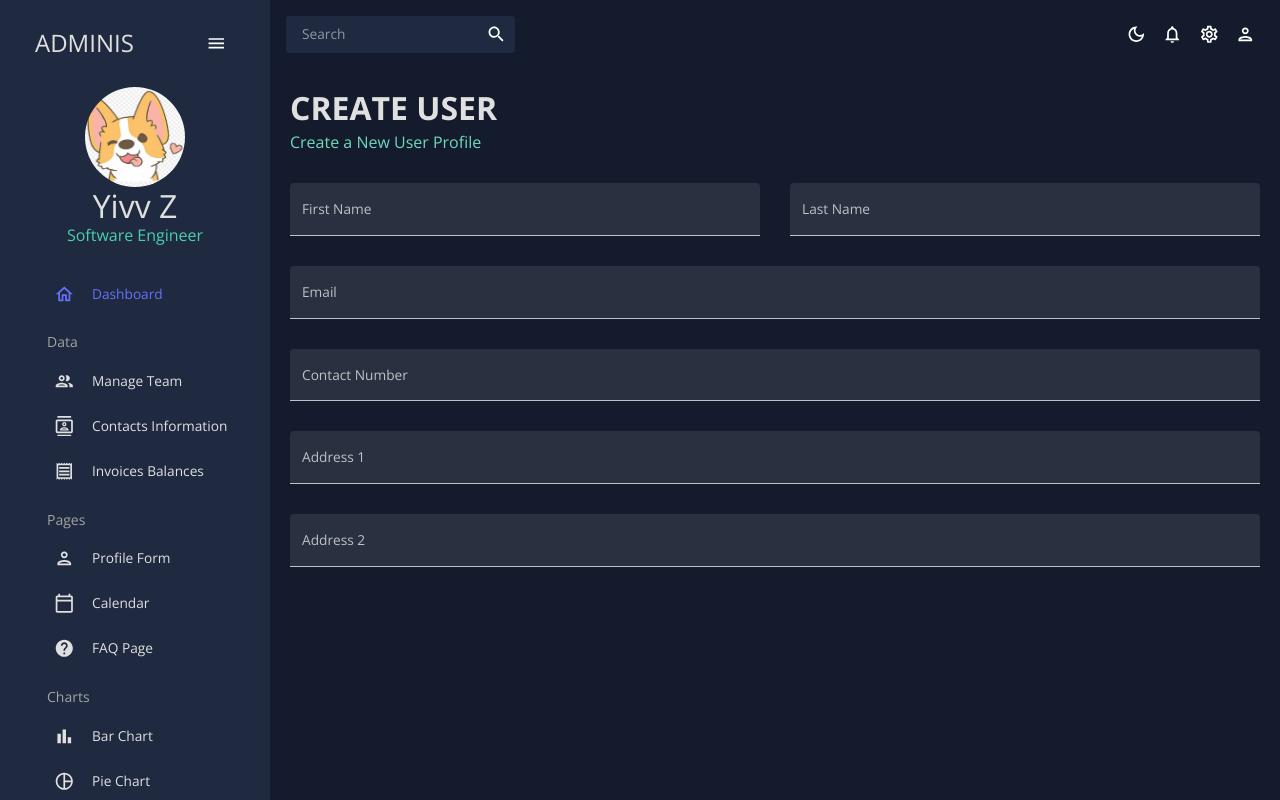
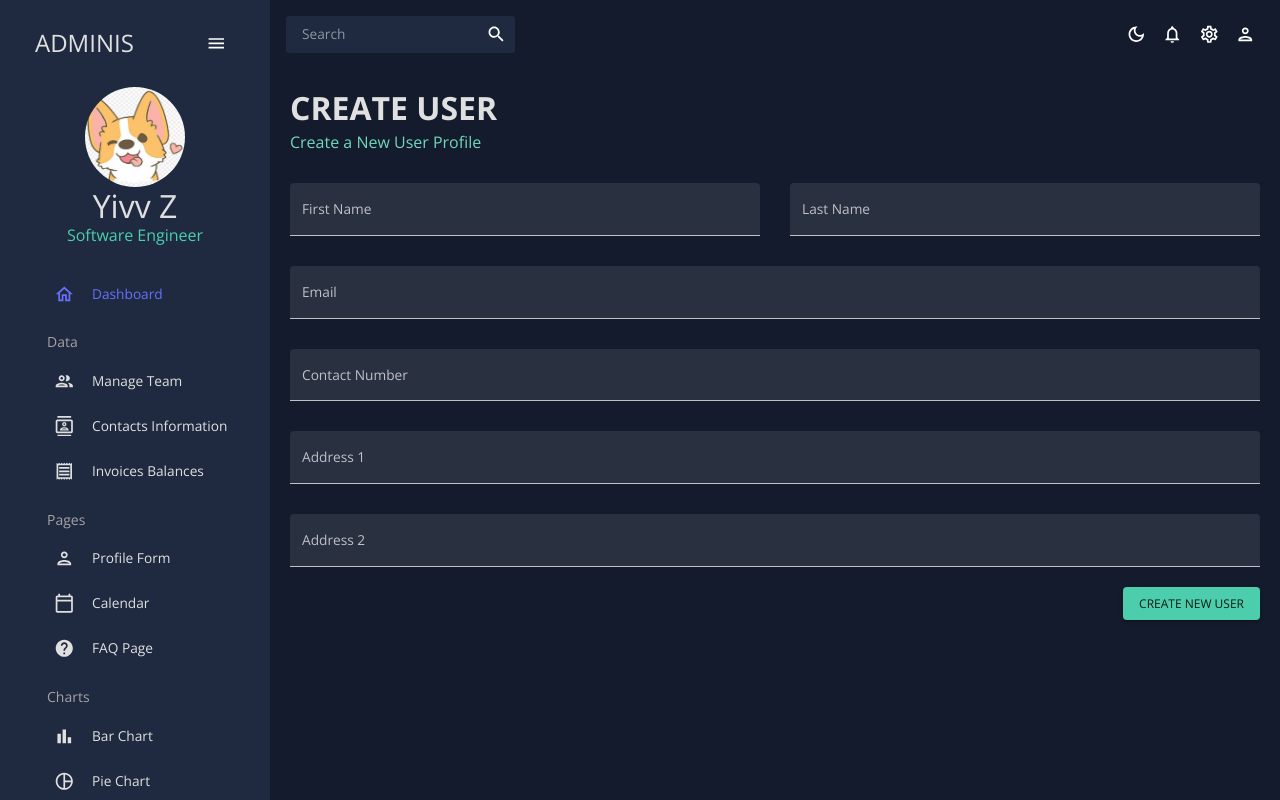
Before and after one commit to yivvm/Project-Dashboard, a React (Create React App) app: page /form in a window 1280 px wide. Built offline with nearby package versions, Linux system fonts and the light colour scheme.

Commit message:
update Form page

```diff
--- a/src/scenes/form/index.jsx
+++ b/src/scenes/form/index.jsx
@@ -134,6 +134,12 @@
                             sx={{ gridColumn: "span 4" }}
                         />
                     </Box>
+
+                    <Box display="flex" justifyContent="end" mt="20px">
+                        <Button type='submit' color='secondary' variant='contained'>
+                            Create New User
+                        </Button>
+                    </Box>
                 </form>
             )}
         </Formik>
```
